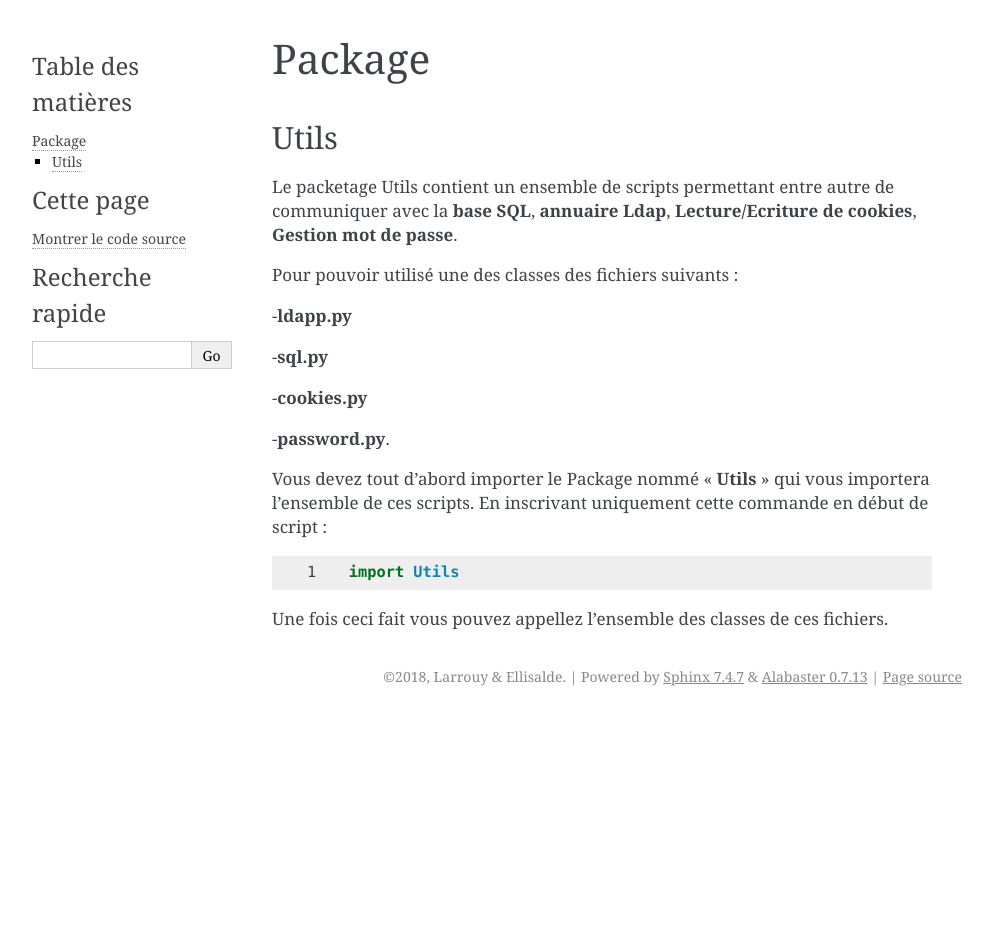
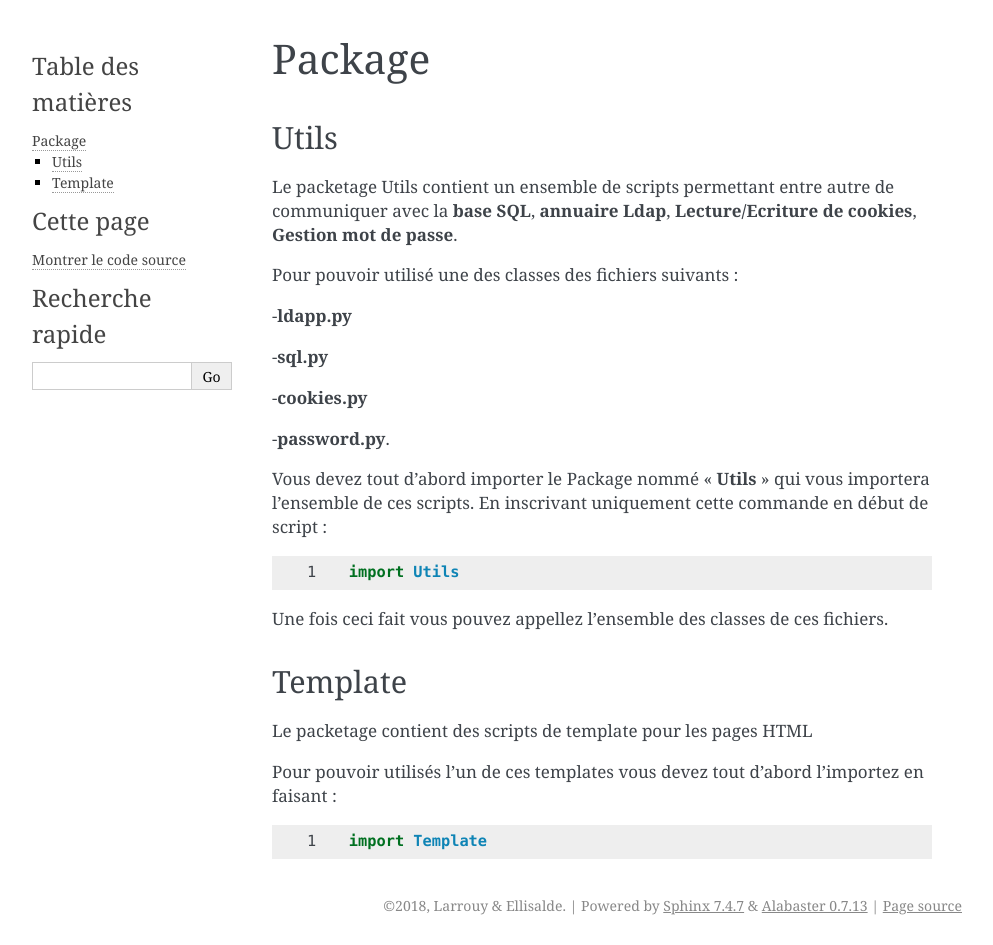
Before and after one commit to soldatroket/ProjetHacking, a Sphinx documentation site: the page built from Documentation/autoDoc.rst, in a window 1280 px wide. Shown: the whole page, without its empty margins (148-1141 px from the left). Built offline with Sphinx 7.4.7, drawn with Linux system fonts in a browser that asks for light colours; before the commit the page ends 900 px from its top, so only the background shows below that.

Commit message:
Update autoDoc.rst

```diff
--- a/Documentation/autoDoc.rst
+++ b/Documentation/autoDoc.rst
@@ -27,3 +27,15 @@ Vous devez tout d’abord importer le Package nommé « **Utils** » qui vous im
       import Utils
 
 Une fois ceci fait vous pouvez appellez l'ensemble des classes de ces fichiers.
+
+
+Template
+========
+Le packetage contient des scripts de template pour les pages HTML
+
+Pour pouvoir utilisés l'un de ces templates vous devez tout d'abord l'importez en faisant :
+
+.. code-block:: python
+   :linenos:
+
+      import Template
```
